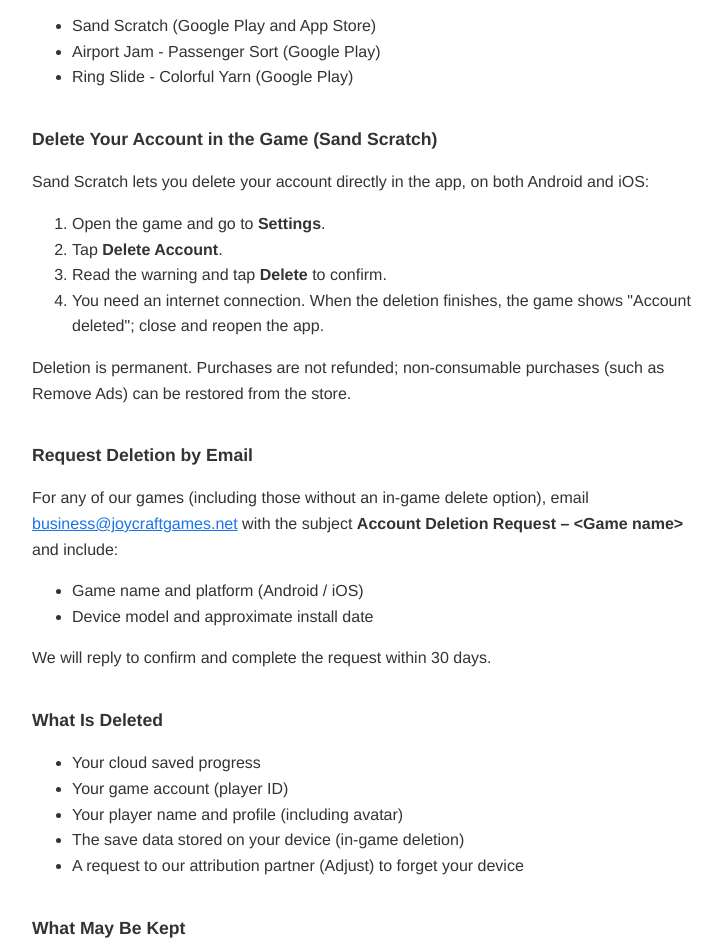
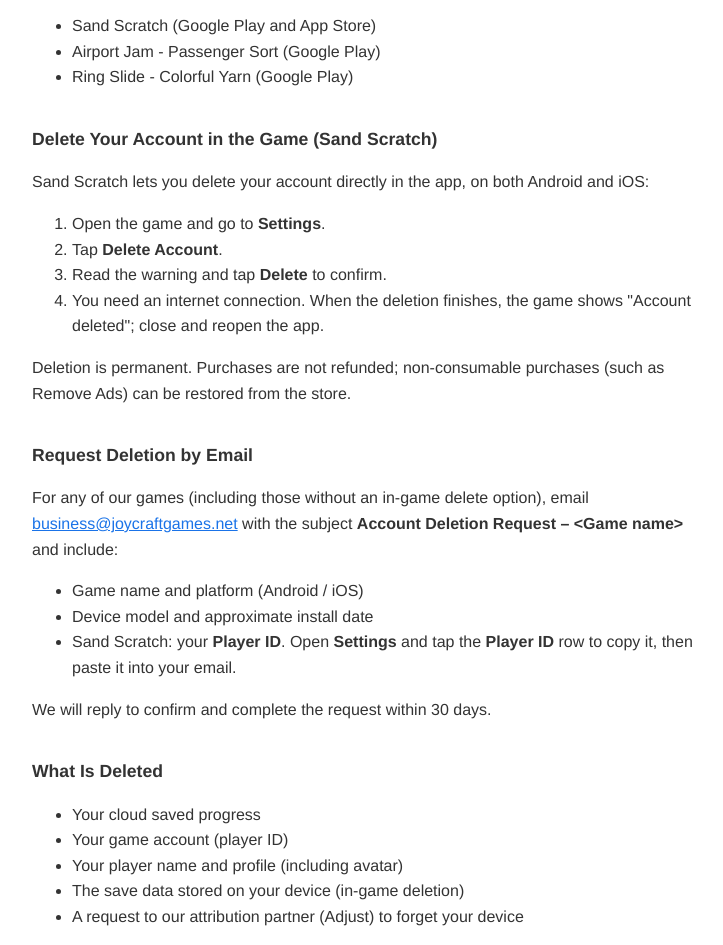
Before and after one commit to huytranh-jc/website, a plain HTML site: page data-deletion.html in a window 1280 px wide. Shown: the part 152-1097 px from the top of the page, without its empty margins (268-991 px from the left). Drawn offline with Linux system fonts and the light colour scheme.

Commit message:
data-deletion: ask Sand Scratch players to include Player ID (Settings > tap Player ID row to copy)
Co-Authored-By: Claude Opus 5.5 <noreply@anthropic.com>

```diff
--- a/data-deletion.html
+++ b/data-deletion.html
@@ -51,6 +51,7 @@ Linked from support-page.html and used as the Google Play "account deletion" URL
 <ul>
     <li>Game name and platform (Android / iOS)</li>
     <li>Device model and approximate install date</li>
+    <li>Sand Scratch: your <strong>Player ID</strong>. Open <strong>Settings</strong> and tap the <strong>Player ID</strong> row to copy it, then paste it into your email.</li>
 </ul>
 <p>We will reply to confirm and complete the request within 30 days.</p>
 
```
